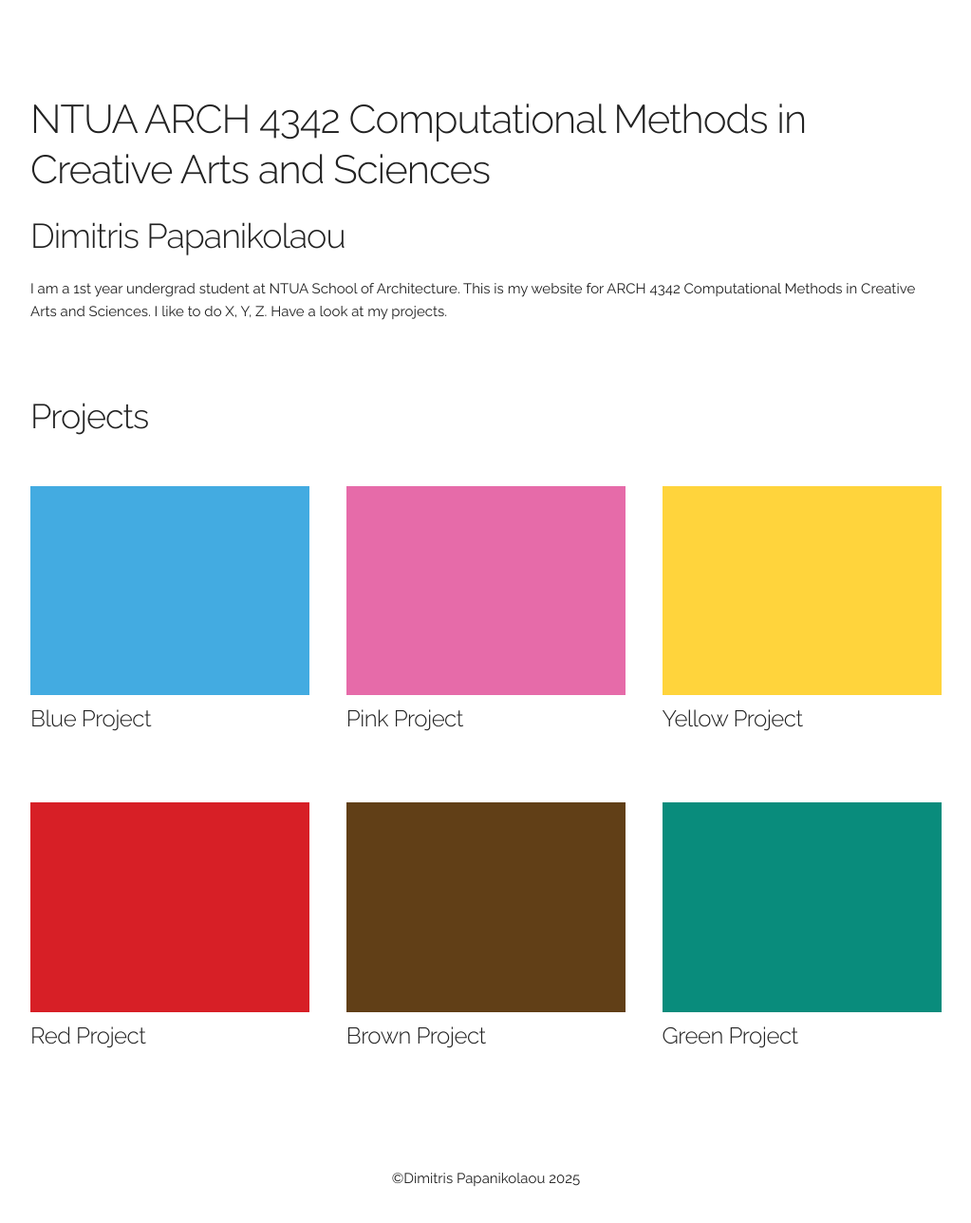
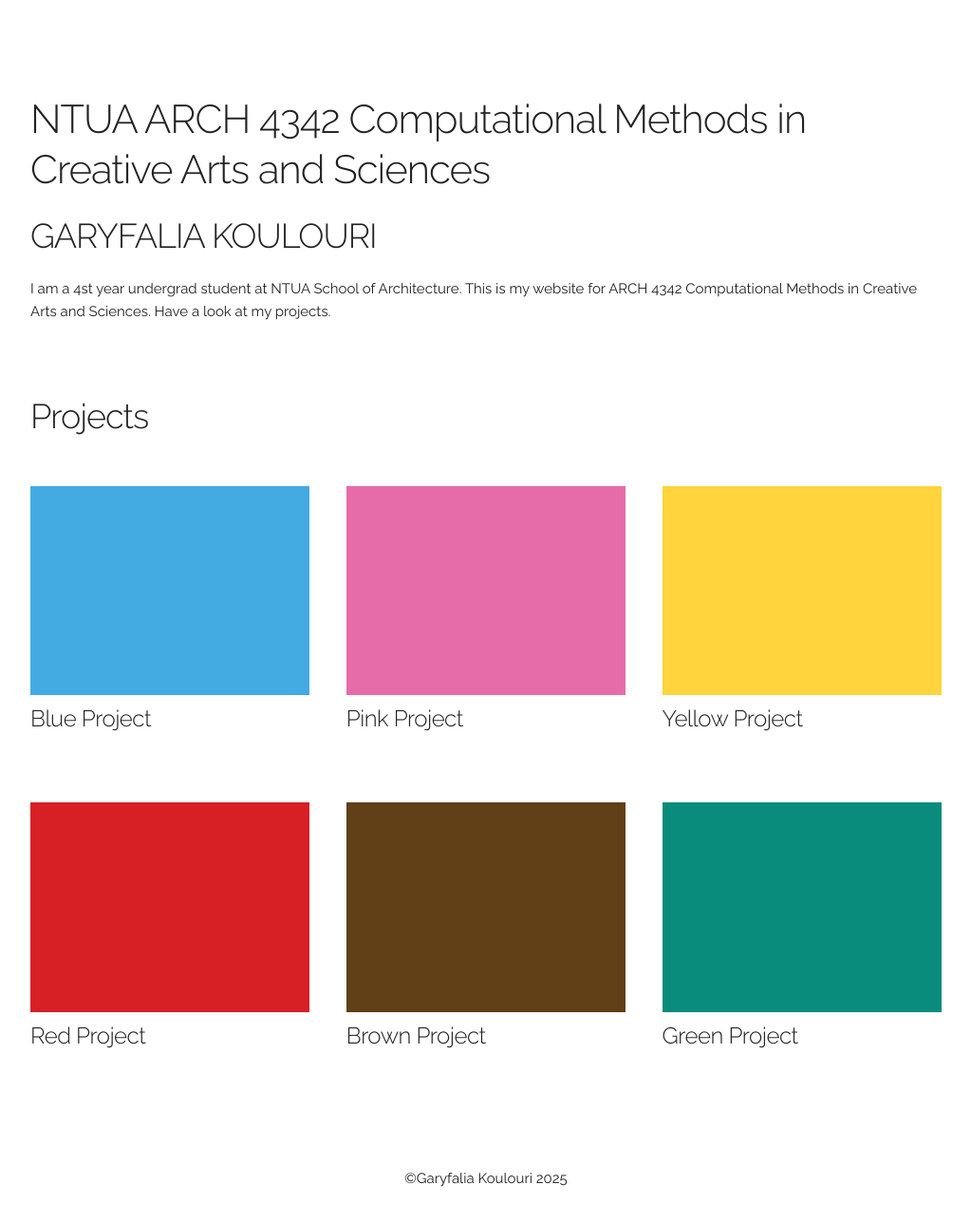
Before and after one commit to Garyfalia-Koulouri/PLIROFORIKH-NTUA, a plain HTML site: page index.html in a window 1280 px wide. Shown: the whole page at 95% size, without its empty margins (128-1151 px from the left). Drawn offline with Linux system fonts and the light colour scheme.

Commit message:
Update index.html

```diff
--- a/index.html
+++ b/index.html
@@ -28,8 +28,8 @@
     </div>
 
     <div id="student_info" class="row half-bottom" >
-      <h3>Dimitris Papanikolaou</h3>
-      <p>I am a 1st year undergrad student at NTUA School of Architecture. This is my website for ARCH 4342 Computational Methods in Creative Arts and Sciences. I like to do X, Y, Z. Have a look at my projects. </p>
+      <h3>GARYFALIA KOULOURI</h3>
+      <p>I am a 4st year undergrad student at NTUA School of Architecture. This is my website for ARCH 4342 Computational Methods in Creative Arts and Sciences. Have a look at my projects. </p>
     </div>
 
   </div>
@@ -72,7 +72,7 @@
 
 
     <div class="row one-bottom center">
-      <p>©Dimitris Papanikolaou 2025</p>
+      <p>©Garyfalia Koulouri 2025</p>
     </div>
 
 
```
